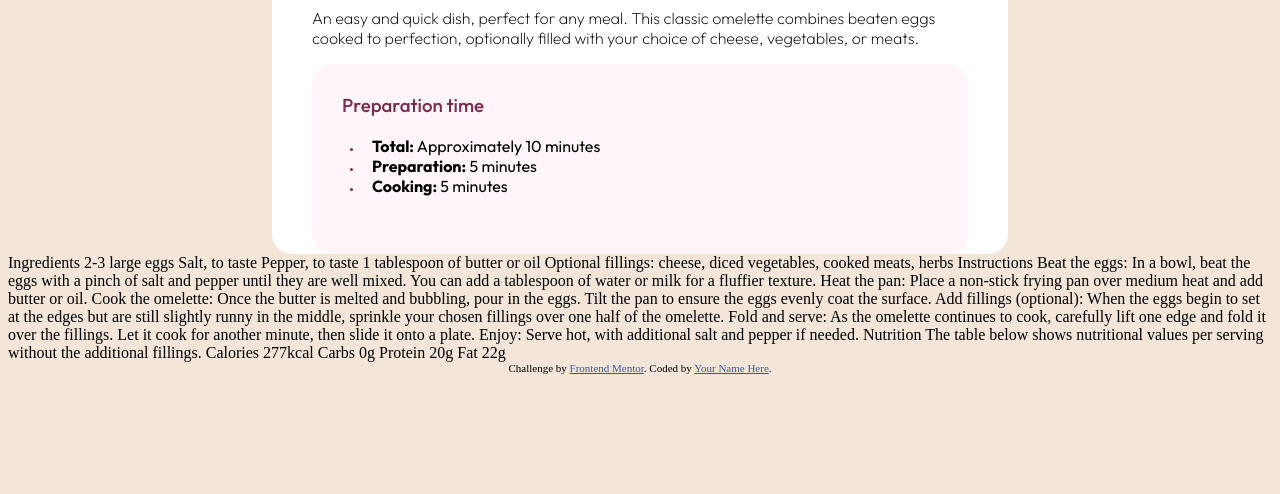
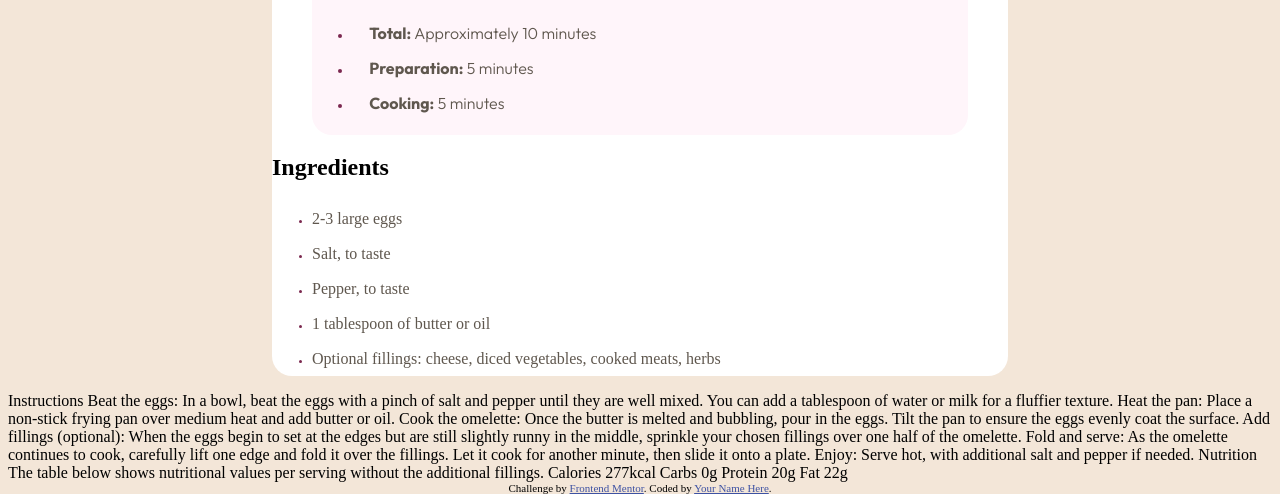
Before and after one commit to MatthewPCope/Recipe_Page, a plain HTML site: page index.html in a window 1280 px wide. Shown: the part 444-938 px from the top of the page. Before the commit the page ends 818 px from the top, so only its background shows below. Drawn offline with Linux system fonts and the light colour scheme.

Commit message:
started ingredients

```diff
--- a/index.html
+++ b/index.html
@@ -28,9 +28,19 @@
       <div class="time">
         <h3>Preparation time</h3>
         <ul>
-          <li>&nbsp;&nbsp;&nbsp;<span>Total:</span> Approximately 10 minutes</li>
-          <li>&nbsp;&nbsp;&nbsp;<span>Preparation:</span> 5 minutes</li>
-          <li>&nbsp;&nbsp;&nbsp;<span>Cooking:</span> 5 minutes</li>
+          <li>&nbsp; &nbsp; &nbsp;<span>Total:</span> Approximately 10 minutes</li>
+          <li>&nbsp; &nbsp; &nbsp;<span>Preparation:</span> 5 minutes</li>
+          <li>&nbsp; &nbsp; &nbsp;<span>Cooking:</span> 5 minutes</li>
+        </ul>
+      </div>
+      <div class="ingredients">
+        <h2>Ingredients</h2>
+        <ul>
+          <li>2-3 large eggs</li>
+          <li>Salt, to taste</li>
+          <li>Pepper, to taste</li>
+          <li>1 tablespoon of butter or oil</li>
+          <li>Optional fillings: cheese, diced vegetables, cooked meats, herbs</li>
         </ul>
       </div>
     </div>
@@ -47,13 +57,13 @@
 
 
 
-  Ingredients
 
-  2-3 large eggs
-  Salt, to taste
-  Pepper, to taste
-  1 tablespoon of butter or oil
-  Optional fillings: cheese, diced vegetables, cooked meats, herbs
+
+
+
+
+
+
 
   Instructions
 
--- a/style.css
+++ b/style.css
@@ -60,19 +60,30 @@ p{
     margin-left: 40px;
     margin-right: 40px;
     padding-top: 10px;
-    padding-left: 10px;
+
     font-family: "Outfit";
 }
 li::marker{
     color: hsl(332, 51%, 32%);
-    font-size: .50em;
+    font-size: .70em;
 }
 h3{
     color: hsl(332, 51%, 32%);
     font-weight: 500;
     margin-left: 20px;
+
 }
 li span{
     font-weight: bold;
 
 }
+li{
+    color: hsl(30, 10%, 34%);
+    font-weight: 300;
+
+}
+ul{
+    line-height: 35px;
+
+    align-content: center;
+}
```
